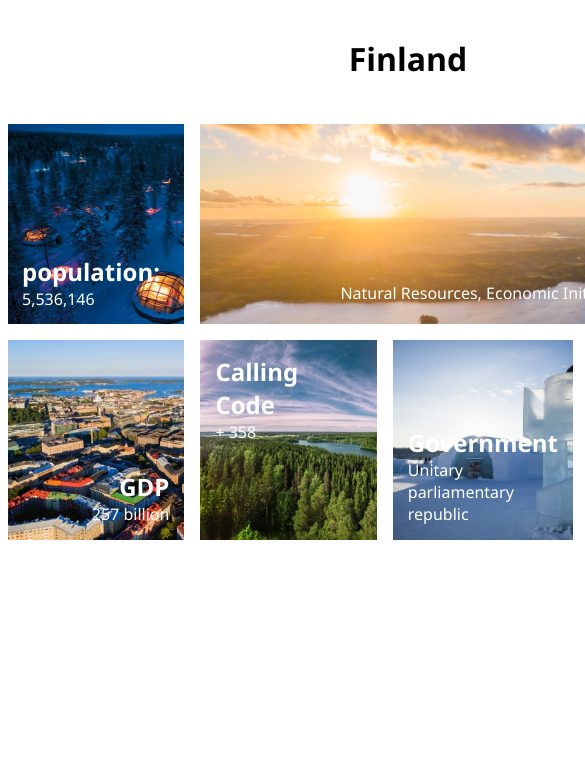
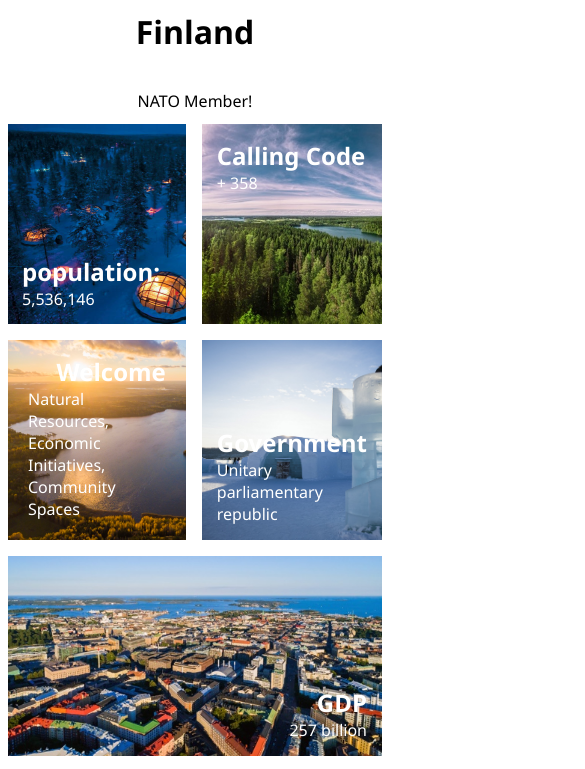
Before and after one commit to joemiddie13/finland-webpage, a plain HTML site: page index.html in a window 390 px wide. Shown: the top 769 px of the page, 585 px wide, since content can reach past the window. Drawn offline with Linux system fonts and the light colour scheme.

Commit message:
added mobile responsive

```diff
--- a/index.html
+++ b/index.html
@@ -6,7 +6,10 @@
 </head>
 <body>
   <div class="dashboard">
-    <h1 class="title">Finland</h1>
+    <div class="title">
+      <h1>Finland</h1>
+      <p>NATO Member!</p>
+    </div>
 
     <div class="population-grid-cell">
         <h2>population: </h2>
--- a/styles.css
+++ b/styles.css
@@ -126,3 +126,31 @@
 .news-grid-cell button {
     margin: 2px;
 }
+
+@media screen and (max-width: 800px) {
+    .dashboard {
+      width: 100%;
+      height: auto;
+      grid-template-columns: 1fr 1fr 1fr;
+      grid-template-rows: 200px 200px 200px 200px;
+      grid-template-areas:
+        "h h h"
+        "s s b"
+        "a a a"
+        "m c c"
+        "d d d";
+    }
+
+  @media screen and (max-width: 600px) {
+    .dashboard {
+      grid-template-columns: 1fr 1fr;
+      grid-template-rows: 100px 200px 200px 200px 200px 200px;
+      grid-template-areas:
+        "h h"
+        "s b"
+        "m c"
+        "a a"
+        "d d";
+    }
+  }
+}
```
